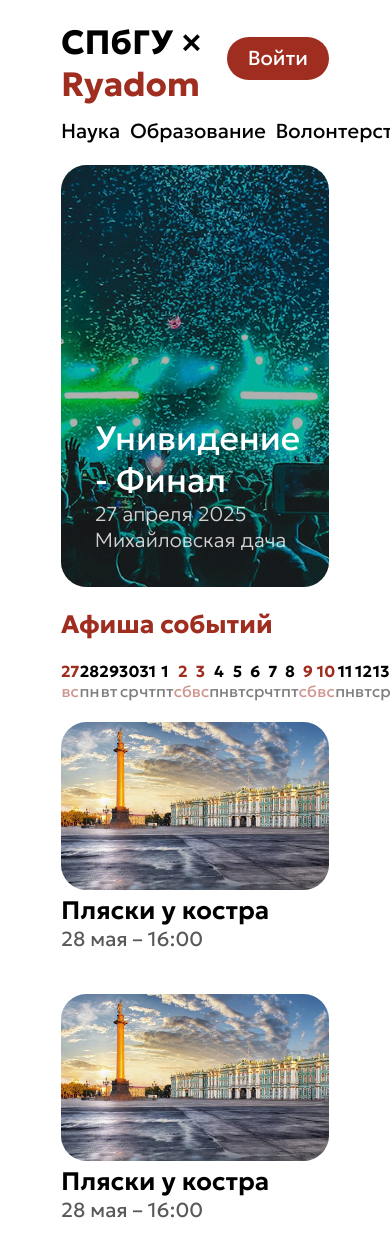
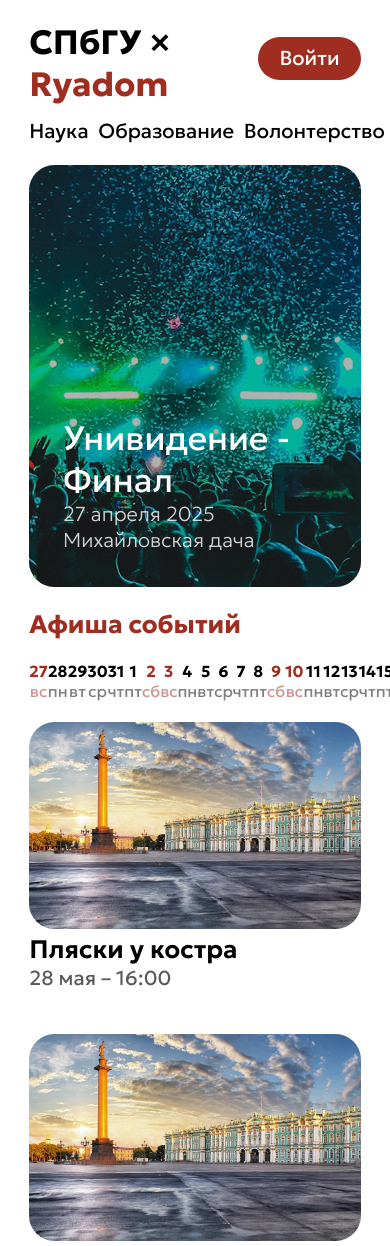
Before and after one commit to NikitaKolotushkin/ryadom, a FastAPI app: page / in a window 390 px wide; the page is wider, and only the part inside the window is pictured. Shown: the top 1246 px of that part. Run offline with FastAPI, Linux system fonts and the light colour scheme.

Commit message:
add: resizing container on small screnns

```diff
--- a/ryadom_front-end/app/static/css/media_queries.css
+++ b/ryadom_front-end/app/static/css/media_queries.css
@@ -1,4 +1,8 @@
 @media (max-width: 768px) {
+    .container {
+        width: 85vw;
+    }
+
     .event {
         flex: 0 0 calc((100% - 1 * 5vh) / 2); /* 2 элемента в строке */
     }
```
